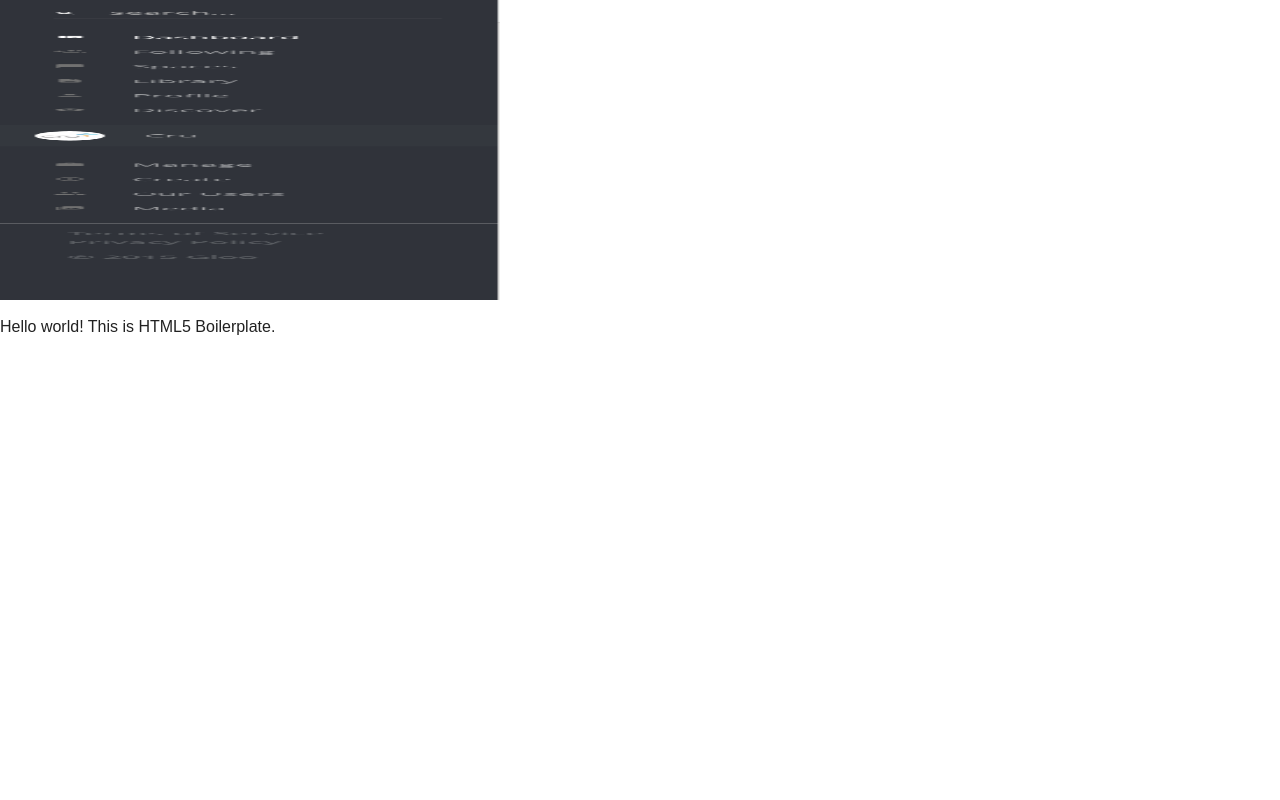
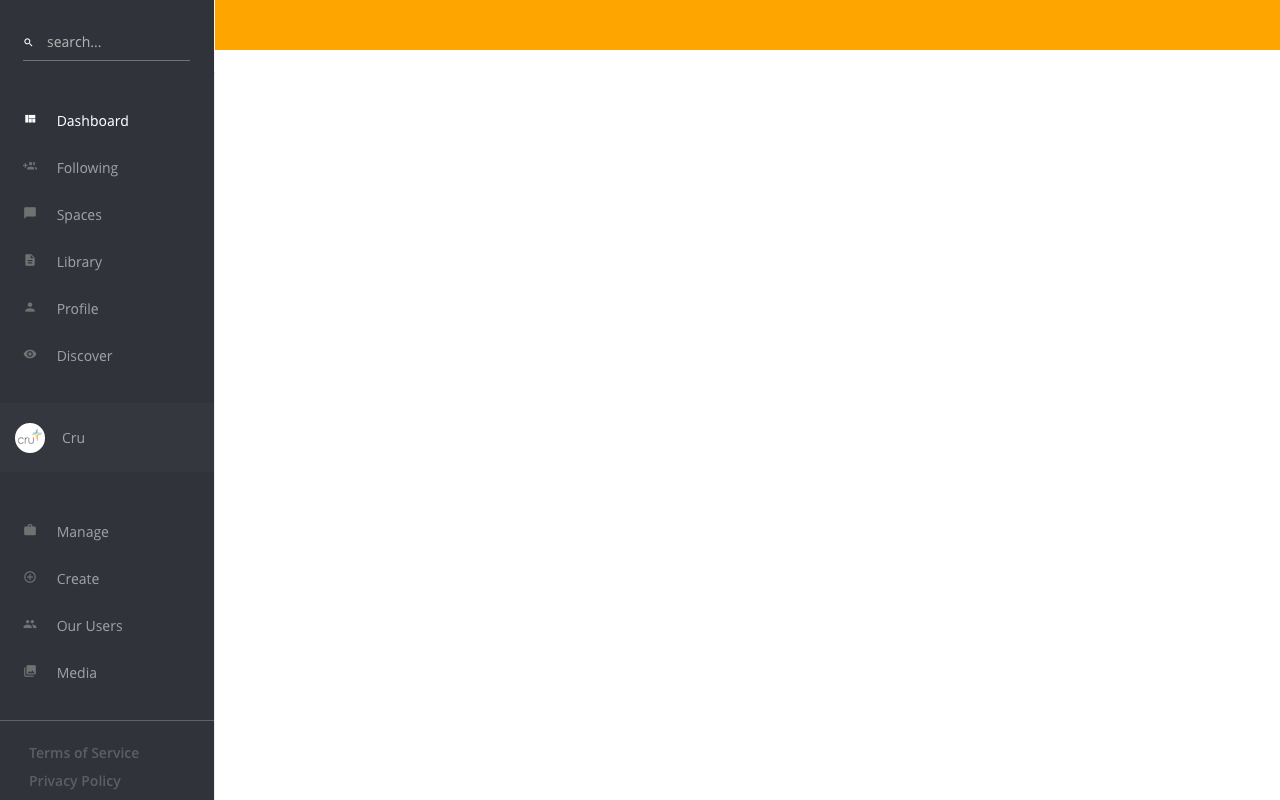
Before and after one commit to navarro-david/hackathon_bpsm, a website: page src/index.html in a window 1280 px wide. Drawn offline with nearby package versions, Linux system fonts and the light colour scheme; files that its build step writes are made by us from their sources; files whose address does not match are found by name.

Commit message:
Start on adding header bar

```diff
--- a/src/css/main.css
+++ b/src/css/main.css
@@ -88,7 +88,20 @@ textarea {
    Author's custom styles
    ========================================================================== */
 
+#side-menu-bar {
+    position: fixed;
+    top: 0px;
+    left: 0px
+}
 
+#top-header-bar{
+    background-color: orange;
+    width: 100%;
+    position: relative;
+    top: 0px;
+    right: 0px;
+    height: 50px;
+}
 
 
 
--- a/src/index.html
+++ b/src/index.html
@@ -19,10 +19,11 @@
             <p class="browserupgrade">You are using an <strong>outdated</strong> browser. Please <a href="http://browsehappy.com/">upgrade your browser</a> to improve your experience.</p>
         <![endif]-->
 
-        <img src=".../Users/gloointern/RubymineProjects/untitled/src/img/toolbar.png" style="width: 500px; height: 300px;">
+        <div id="top-header-bar">box</div>
+        <img id="side-menu-bar" src="img/toolbar.png">
 
         <!-- Add your site or application content here -->
-        <p>Hello world! This is HTML5 Boilerplate.</p>
+        <!--<p>Hello world! This is HTML5 Boilerplate.</p>-->
 
         <script src="https://ajax.googleapis.com/ajax/libs/jquery/{{JQUERY_VERSION}}/jquery.min.js"></script>
         <script>window.jQuery || document.write('<script src="js/vendor/jquery-{{JQUERY_VERSION}}.min.js"><\/script>')</script>
```
